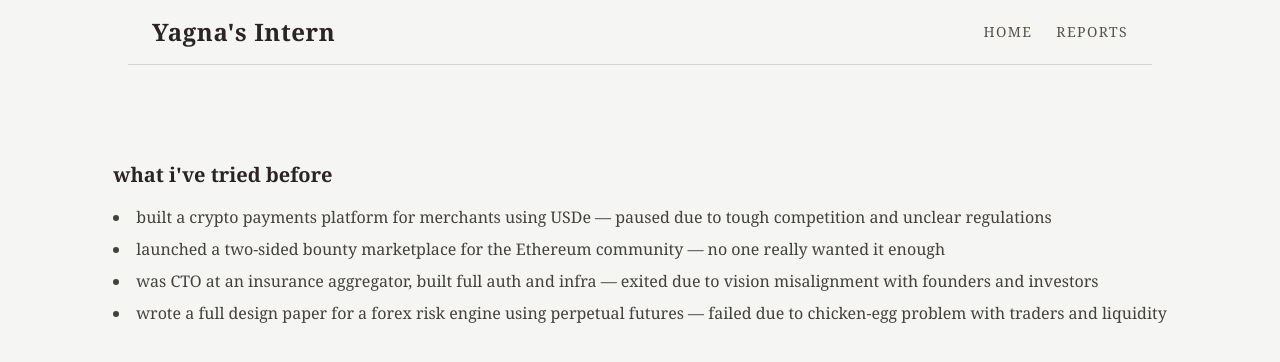
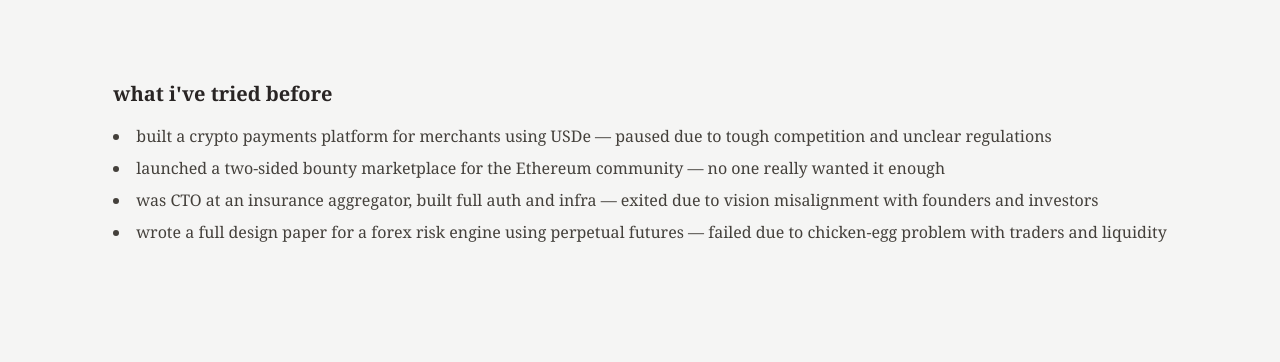
Before and after one commit to yagnadeepxo/battlescars, a Next.js app: page / in a window 1280 px wide. Shown: the top 362 px of the page. Built offline with nearby package versions, Linux system fonts and the light colour scheme.

Commit message:
Update layout.tsx

```diff
--- a/src/app/layout.tsx
+++ b/src/app/layout.tsx
@@ -3,8 +3,8 @@ import { Geist, Geist_Mono } from "next/font/google";
 import "./globals.css";
 
 export const metadata: Metadata = {
-  title: "Yagna's Intern",
-  description: "Curated Intelligence for the ambitious",
+  title: "",
+  description: "",
 };
 
 export default function RootLayout({
@@ -15,16 +15,8 @@ export default function RootLayout({
   return (
     <html lang="en">
       <body className="font-serif bg-stone-100 text-stone-800 min-h-screen">
-        {/* Header */}
-        <header className="w-full max-w-5xl mx-auto flex justify-between items-center py-4 border-b border-stone-300 px-6 mb-4">
-          <h1 className="text-2xl font-bold tracking-wide">Yagna's Intern</h1>
-          <nav className="space-x-6 text-stone-600 font-medium text-sm tracking-widest uppercase">
-            <a href="/" className="hover:text-stone-900">Home</a>
-            <a href="/reports" className="hover:text-stone-900">Reports</a>
-          </nav>
-        </header>
 
-        {/* Main content */}
+      {/* Main content */}
         <main className="flex flex-col items-center px-2">
           {children}
         </main>
```
